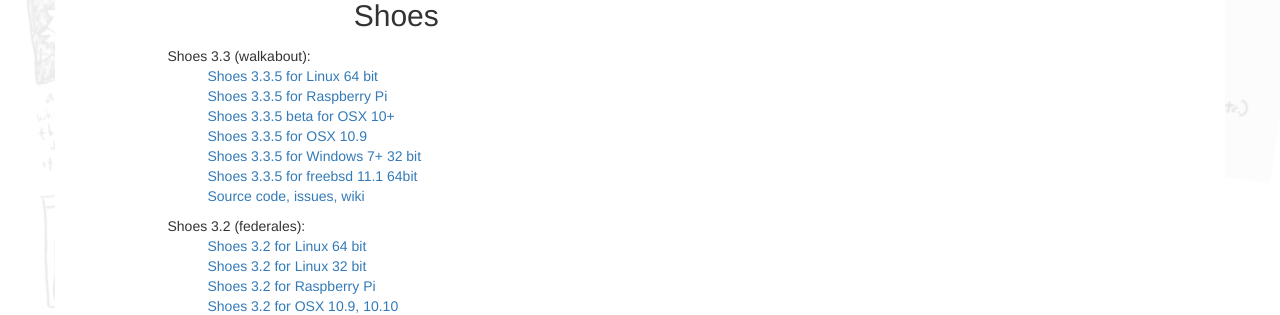
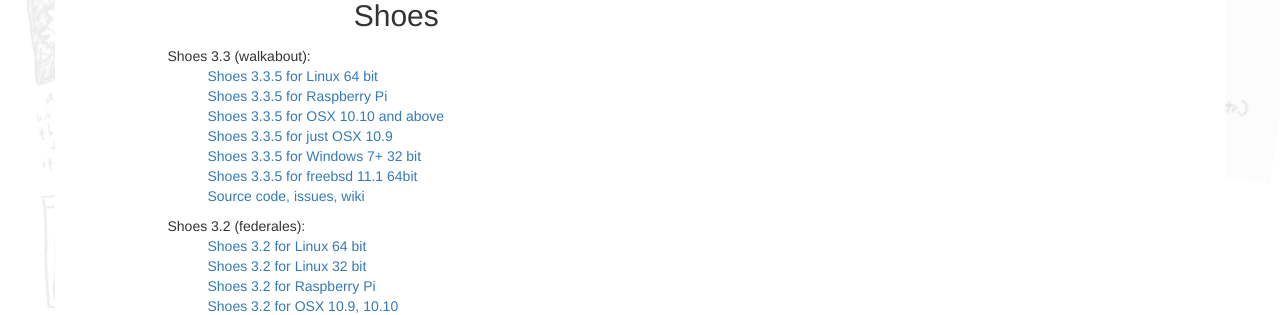
Before and after one commit to shoes/shoesrb.com, a Jekyll site: the page built from downloads.html, in a window 1280 px wide and 1097 px high. Shown: the part 471-786 px from the top of the window. Built offline with Jekyll 4.4.1, drawn with Linux system fonts in a browser that asks for light colours; nearby versions of some CDN libraries.

Commit message:
because some people need three times to get it right.

```diff
--- a/downloads.html
+++ b/downloads.html
@@ -28,8 +28,8 @@
       <ul>
         <li><a href="https://shoes.mvmanila.com/public/shoes/shoes-3.3.5-gtk3-x86_64.install">Shoes 3.3.5 for Linux 64 bit</a></li>
         <li><a href="https://shoes.mvmanila.com/public/shoes/shoes-3.3.5-gtk3-armhf.install">Shoes 3.3.5 for Raspberry Pi</a></li>
-        <li><a href="https://shoes.mvmanila.com/public/shoes/shoes-3.3.5-osx-10.10.tgz">Shoes 3.3.5 beta for OSX 10+</a></li>
-        <li><a href="https://shoes.mvmanila.com/public/shoes/shoes-3.3.5-osx-10.9.tgz">Shoes 3.3.5 for OSX 10.9</a></li>
+        <li><a href="https://shoes.mvmanila.com/public/shoes/shoes-3.3.5-osx-10.10.tgz">Shoes 3.3.5 for OSX 10.10 and above</a></li>
+        <li><a href="https://shoes.mvmanila.com/public/shoes/shoes-3.3.5-osx-10.9.tgz">Shoes 3.3.5 for just OSX 10.9</a></li>
         <li><a href="https://shoes.mvmanila.com/public/shoes/shoes-3.3.5-gtk3-32.exe">Shoes 3.3.5 for Windows 7+ 32 bit</a></li>
         <li><a href="https://shoes.mvmanila.com/public/shoes/shoes-3.3.5-gtk3-freebsd.install">Shoes 3.3.5 for freebsd 11.1 64bit</a></li>
         <li><a href="https://github.com/Shoes3/shoes3">Source code, issues, wiki</a></li>
```
